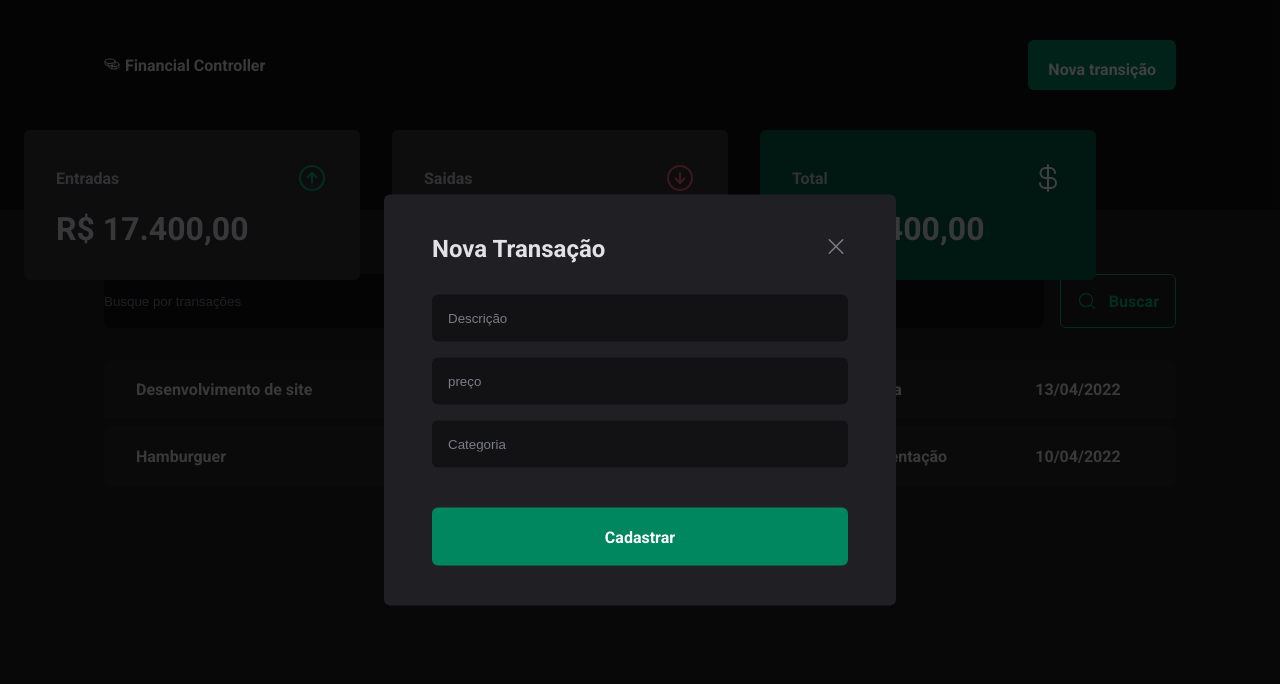
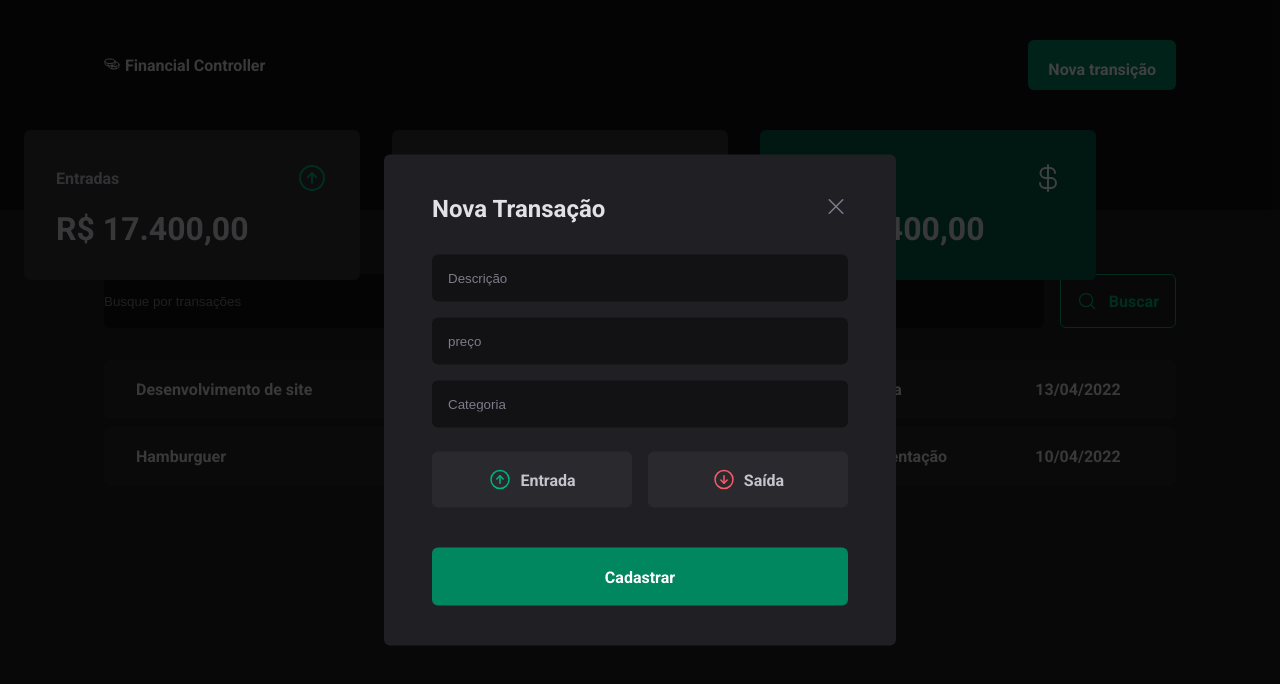
Before and after one commit to ArthurFilho/Financial-Controller, a React (Vite) app: page / in a window 1280 px wide. Both pictures are taken after a click on the button "Nova transição". Shown: the top 684 px of the page. Built offline with nearby package versions, Linux system fonts and the light colour scheme; a web font is replaced by a local one.

Commit message:
button style

```diff
--- a/src/components/NewTransactionModal/index.tsx
+++ b/src/components/NewTransactionModal/index.tsx
@@ -1,6 +1,6 @@
 import * as Dialog from '@radix-ui/react-dialog';
-import { X } from 'phosphor-react';
-import { CloseButton, Content, Overlay } from './styles';
+import { ArrowCircleDown, ArrowCircleUp, X } from 'phosphor-react';
+import { CloseButton, Content, Overlay, TransactionType, TransactionTypeButton } from './styles';
 
 export function NewTransactionModal () {
     return(
@@ -20,6 +20,17 @@
                             <input type="number" placeholder="preço" required />
                             <input type="text" placeholder="Categoria" required />
 
+                            <TransactionType>
+                                <TransactionTypeButton variant='income'>
+                                    <ArrowCircleUp size={24} />
+                                    Entrada
+                                </TransactionTypeButton>
+                                <TransactionTypeButton variant='outcome'>
+                                    <ArrowCircleDown size={24} />
+                                    Saída
+                                </TransactionTypeButton>
+                            </TransactionType>
+
                             <button type="submit">
                                 Cadastrar
                             </button>
--- a/src/components/NewTransactionModal/styles.ts
+++ b/src/components/NewTransactionModal/styles.ts
@@ -70,3 +70,31 @@
     cursor: pointer;
     color: ${props => props.theme["gray-500"]};
 `;
+
+export const TransactionType = styled.div`
+    display: grid;
+    grid-template-columns: repeat(2, 1fr);
+    gap: 1rem;
+    margin-top: 0.5rem;
+`;
+
+interface TransactionTypeButtonProps {
+    variant: 'income' | 'outcome';
+}
+
+export const TransactionTypeButton = styled.button<TransactionTypeButtonProps>`
+    background: ${props => props.theme["gray-700"]};
+    padding: 1rem;
+    display: flex;
+    align-items: center;
+    justify-content: center;
+    gap: 0.5rem;
+    border-radius: 6px;
+    cursor: pointer;
+    border: 0;
+    color: ${props => props.theme["gray-300"]};
+
+    svg {
+        color: ${props => props.variant === 'income' ? props.theme["green-300"] : props.theme["red-300"]}
+    }
+`;
```
